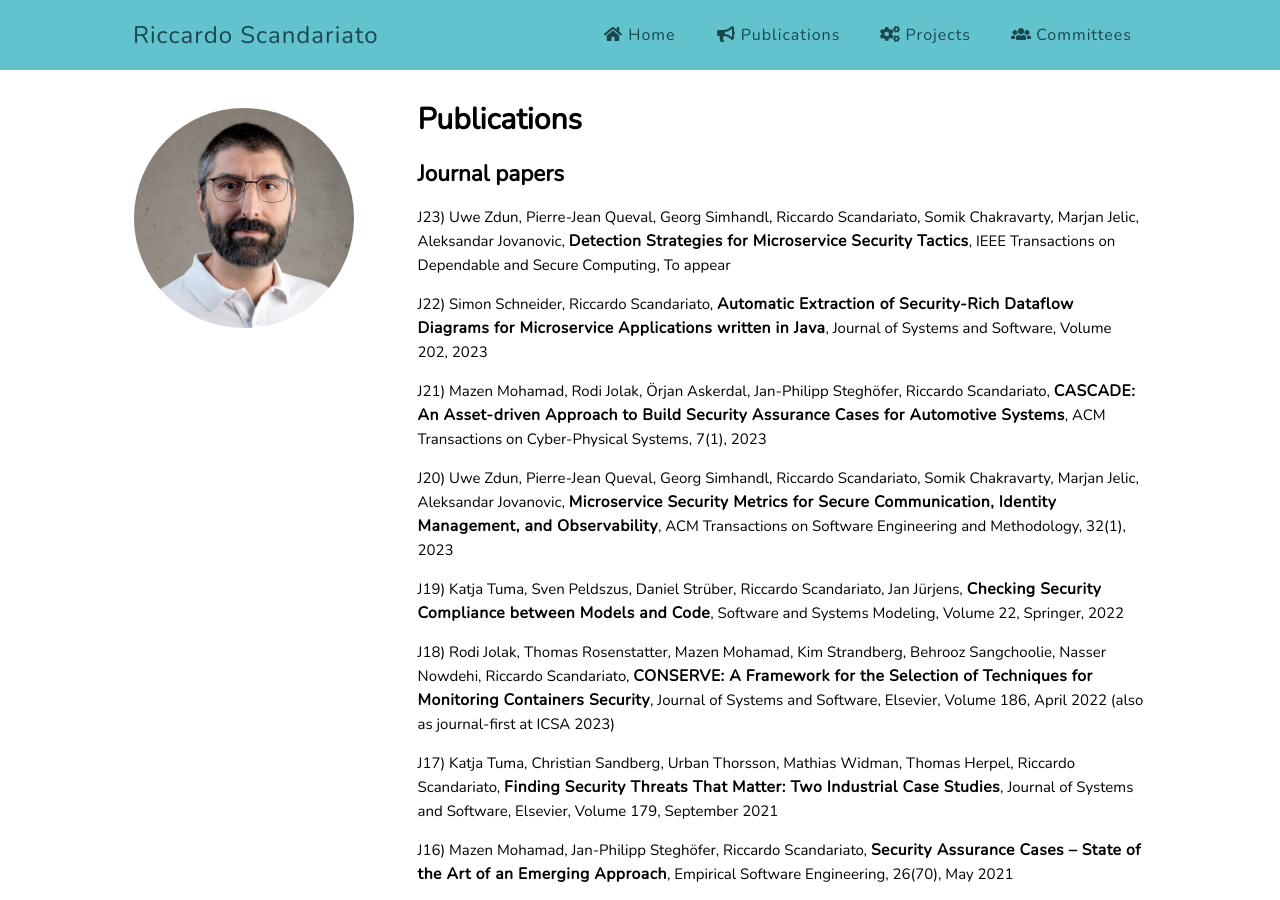
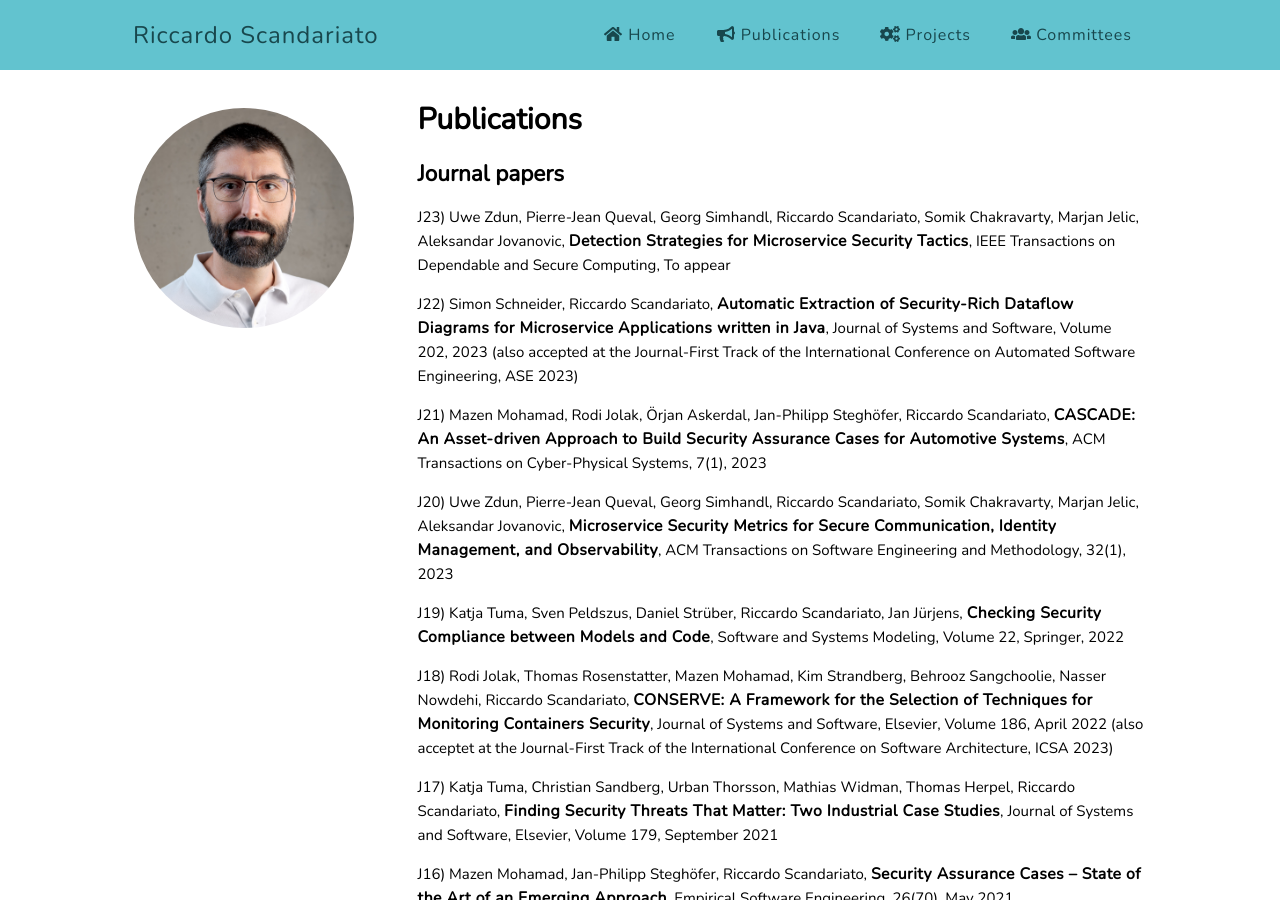
Before and after one commit to riccardoscandariato/riccardoscandariato.github.io, a Jekyll site: the page built from pubs.md, in a window 1280 px wide and 900 px high. Built offline with Jekyll 4.4.1, drawn with Linux system fonts in a browser that asks for light colours; some of the changed text lies outside the part shown.

Commit message:
more pubs

```diff
--- a/pubs.md
+++ b/pubs.md
@@ -8,7 +8,7 @@
 
 <p>J23) Uwe Zdun, Pierre-Jean Queval, Georg Simhandl, Riccardo Scandariato, Somik Chakravarty, Marjan Jelic, Aleksandar Jovanovic, <strong>Detection Strategies for Microservice Security Tactics</strong>, IEEE Transactions on Dependable and Secure Computing, To appear</p>
 
-<p>J22) Simon Schneider, Riccardo Scandariato, <strong>Automatic Extraction of Security-Rich Dataflow Diagrams for Microservice Applications written in Java</strong>, Journal of Systems and Software, Volume 202, 2023</p>
+<p>J22) Simon Schneider, Riccardo Scandariato, <strong>Automatic Extraction of Security-Rich Dataflow Diagrams for Microservice Applications written in Java</strong>, Journal of Systems and Software, Volume 202, 2023 (also accepted at the Journal-First Track of the International Conference on Automated Software Engineering, ASE 2023)</p>
 
 <p>J21) Mazen Mohamad, Rodi Jolak, Örjan Askerdal, Jan-Philipp Steghöfer, Riccardo Scandariato, <strong>CASCADE: An Asset-driven Approach to Build Security Assurance Cases for Automotive Systems</strong>, ACM Transactions on Cyber-Physical Systems, 7(1), 2023</p>
 
@@ -16,7 +16,7 @@
 
 <p>J19) Katja Tuma, Sven Peldszus, Daniel Strüber, Riccardo Scandariato, Jan Jürjens, <strong>Checking Security Compliance between Models and Code</strong>, Software and Systems Modeling, Volume 22, Springer, 2022</p>
 
-<p>J18) Rodi Jolak, Thomas Rosenstatter, Mazen Mohamad, Kim Strandberg, Behrooz Sangchoolie, Nasser Nowdehi, Riccardo Scandariato, <strong>CONSERVE: A Framework for the Selection of Techniques for Monitoring Containers Security</strong>, Journal of Systems and Software, Elsevier, Volume 186, April 2022 (also as journal-first at ICSA 2023)</p>
+<p>J18) Rodi Jolak, Thomas Rosenstatter, Mazen Mohamad, Kim Strandberg, Behrooz Sangchoolie, Nasser Nowdehi, Riccardo Scandariato, <strong>CONSERVE: A Framework for the Selection of Techniques for Monitoring Containers Security</strong>, Journal of Systems and Software, Elsevier, Volume 186, April 2022 (also acceptet at the Journal-First Track of the International Conference on Software Architecture, ICSA 2023)</p>
 
 <p>J17) Katja Tuma, Christian Sandberg, Urban Thorsson, Mathias Widman, Thomas Herpel, Riccardo Scandariato, <strong>Finding Security Threats That Matter: Two Industrial Case Studies</strong>, Journal of Systems and Software, Elsevier, Volume 179, September 2021</p>
 
@@ -62,17 +62,19 @@
 
 <h2>Conference and workshop papers</h2>
 
+<p>C89) Quang-Cuong Bui, Malte Laukötter and Riccardo Scandariato, <strong>DockerCleaner: Automatic Repair of Security Smells in Dockerfiles</strong>, International Conference on Software Maintenance and Evolution (ICSME), 2023
+
 <p>C88) Simon Schneider, Tufan Özen, Michael Chen, Riccardo Scandariato, <strong>microSecEnD: A Dataset of Security-Enriched Dataflow Diagrams for Microservice Applications</strong>, International Conference on Mining Software Repositories (MSR), 2023
 
 <p>C87) Catherine Tony, Markus Mutas, Nicolas E. Diaz Ferreyra, Riccardo Scandariato, <strong>LLMSecEval: A Dataset of Natural Language Prompts for Security Evaluations</strong>, International Conference on Mining Software Repositories (MSR), 2023
 
-<p>C86) Nicolas E. Diaz Ferreyra, Abdessamad Imine, Melina Vidoni, Riccardo Scandariato, <strong>Developers Need Protection, Too: Perspectives and Research  Challenges for Privacy in Social Coding Platforms</strong>, International Conference on Cooperative and Human Aspects of Software Engineering (CHASE), 2023</p>
+<p>C86) Nicolas E. Diaz Ferreyra, Abdessamad Imine, Melina Vidoni, Riccardo Scandariato, <strong>Developers Need Protection, Too: Perspectives and Research Challenges for Privacy in Social Coding Platforms</strong>, International Conference on Cooperative and Human Aspects of Software Engineering (CHASE), 2023</p>
 
 <p>C85) Nicolas E. Diaz Ferreyra, Gautam Kishore Shahi, Catherine Tony, Stefan Stieglitz, Riccardo Scandariato, <strong>Regret, Delete, (Do Not) Repeat: An Analysis of Self-Cleaning Practices on Twitter After the Outbreak of the COVID-19 Pandemic</strong>, ACM CHI Conference on Human Factors in Computing Systems (CHI), 2023</p>
 
 <p>C84) Catherine Tony, Nicolas E. Diaz Ferreyra, Riccardo Scandariato, <strong>GitHub Considered Harmful? Analyzing Open-Source Projects for the Automatic Generation of Cryptography API Call Sequences</strong>, International Conference on Software Quality, Reliability, and Security (QRS), 2022</p>
 
-<p>C83) Mazen Mohamad, Jan-Philipp Steghöfer, Alexander Åström, Riccardo Scandariato, <strong>Identifying security-related requirements in regulatory  documents based on cross-project classification</strong>, International Conference on Predictive Models and Data Analytics in Software Engineering (PROMISE), 2022</p>
+<p>C83) Mazen Mohamad, Jan-Philipp Steghöfer, Alexander Åström, Riccardo Scandariato, <strong>Identifying security-related requirements in regulatory documents based on cross-project classification</strong>, International Conference on Predictive Models and Data Analytics in Software Engineering (PROMISE), 2022</p>
 
 <p>C82) Anusha Bambhore Tukaram, Simon Schneider, Nicolas E. Diaz Ferreyra, Georg Simhandl, Uwe Zdun, Riccardo Scandariato, <strong>Towards a Security Benchmark for the Architectural Design of Microservice Applications</strong>, International Workshop on Continuous Software Evaluation and Certification (IWCSEC), 2022</p>
 
```
Also changed, not shown: projects.md (+1 -1 lines).
